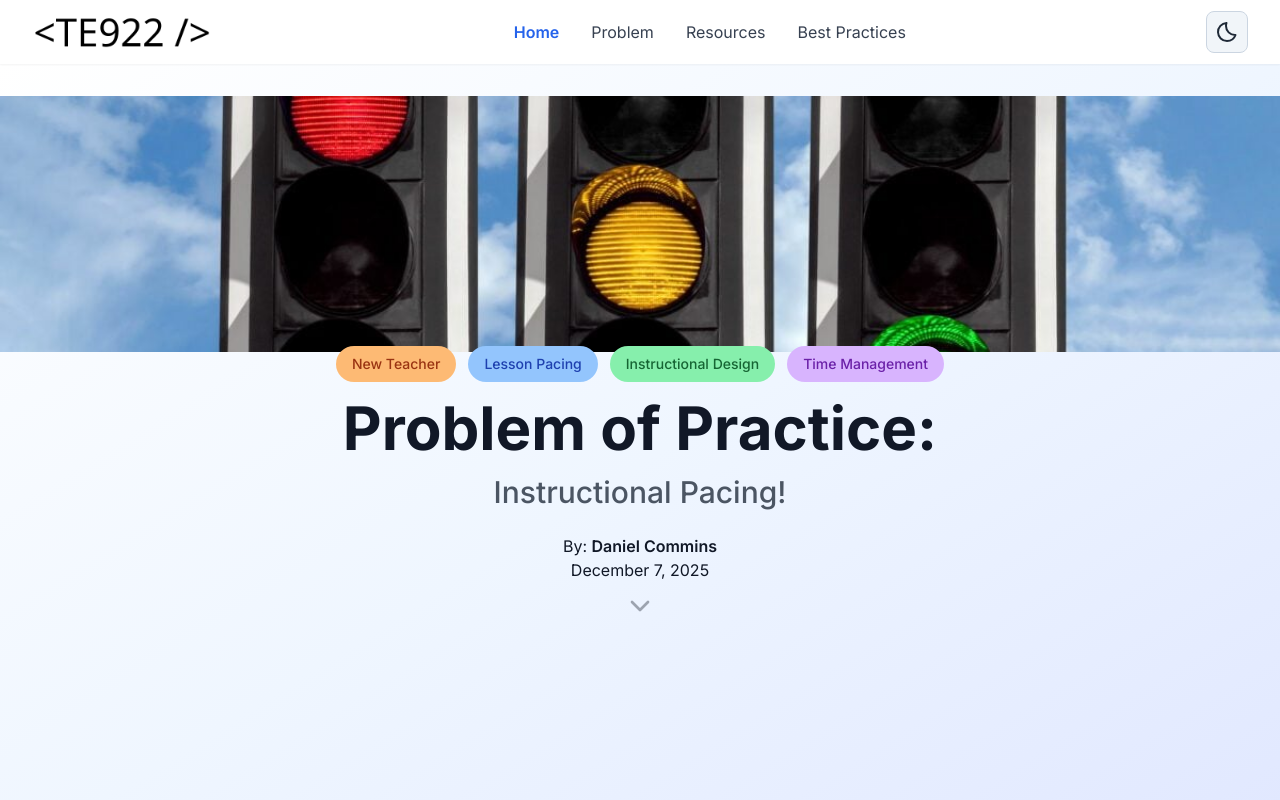
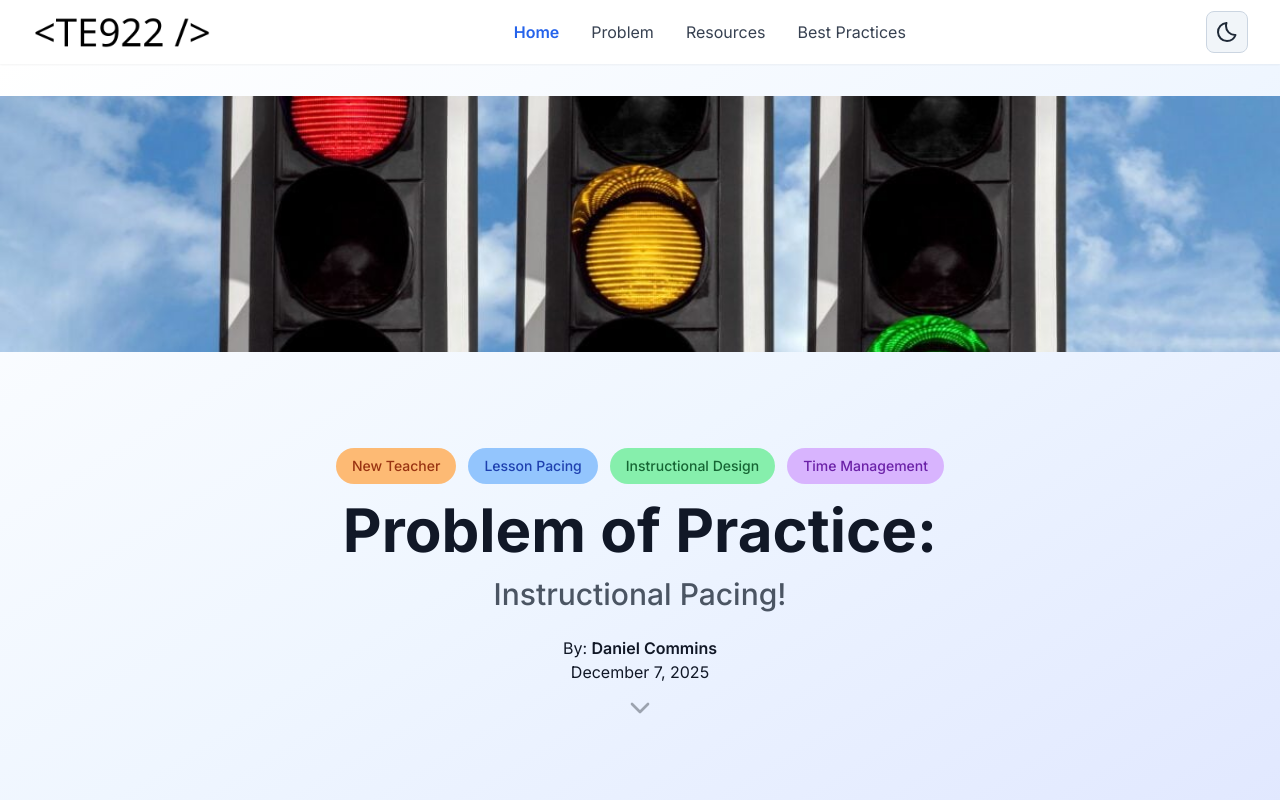
Before and after one commit to dencee/strategy-toolkit, a Nuxt app: page / in a window 1280 px wide. Shown: the top 800 px of the page. Built offline with nearby package versions, Linux system fonts and the light colour scheme.

Commit message:
header fix4

```diff
--- a/app/view/Home.vue
+++ b/app/view/Home.vue
@@ -4,14 +4,14 @@ const { isDark } = useTheme()
 
 <template>
   <section id="home"
-    class="min-h-screen flex items-center justify-center relative overflow-hidden bg-gradient-to-br from-white via-blue-50 to-indigo-100 dark:from-dark-900 dark:via-dark-800 dark:to-dark-700">
+    class="min-h-screen flex flex-col relative overflow-hidden bg-gradient-to-br from-white via-blue-50 to-indigo-100 dark:from-dark-900 dark:via-dark-800 dark:to-dark-700">
 
-    <div class="absolute top-0 left-0 w-full mt-8 z-0">
+    <div class="w-full mt-8 z-0">
       <img src="~/assets/images/hero-traffic-lights.png" alt="Hero Traffic Lights"
         class="w-full h-48 md:h-64 object-cover" :class="{ 'opacity-50': isDark }">
     </div>
 
-    <div class="container-max section-padding relative z-20 mt-12 md:mt-18">
+    <div class="container-max section-padding relative z-20">
       <div class="flex flex-wrap justify-center gap-3 mb-4">
         <span
           class="inline-block px-4 py-2 rounded-full bg-orange-300 text-orange-800 dark:bg-orange-900 dark:text-orange-200 text-sm font-medium">New
```
